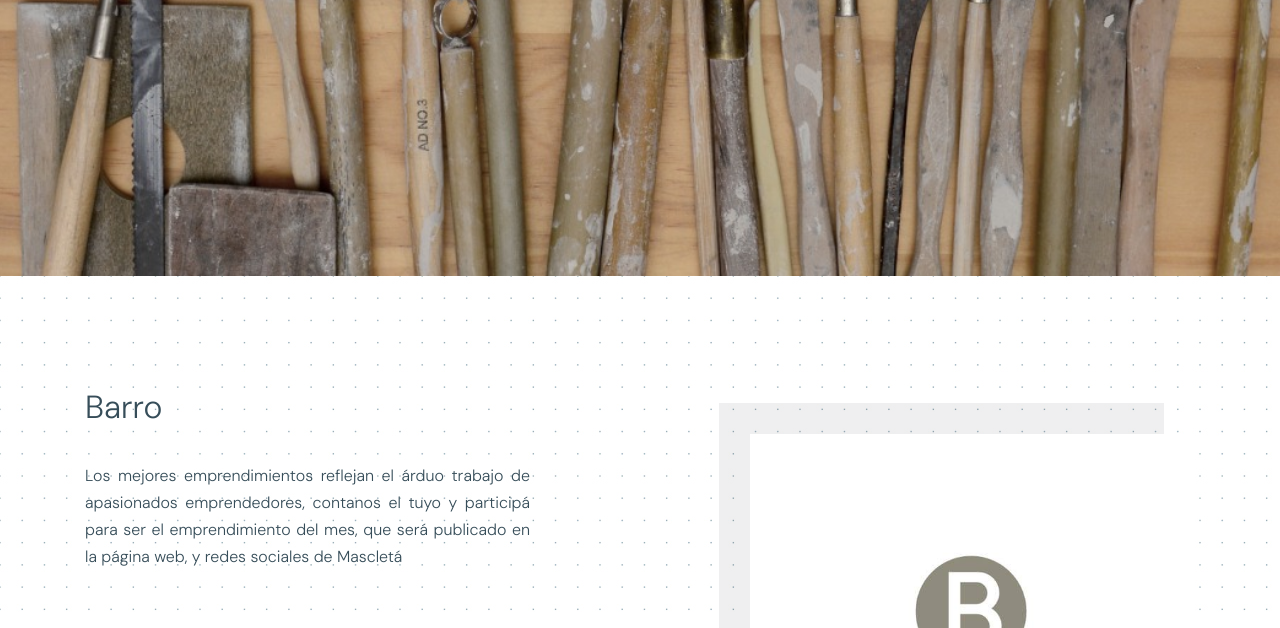
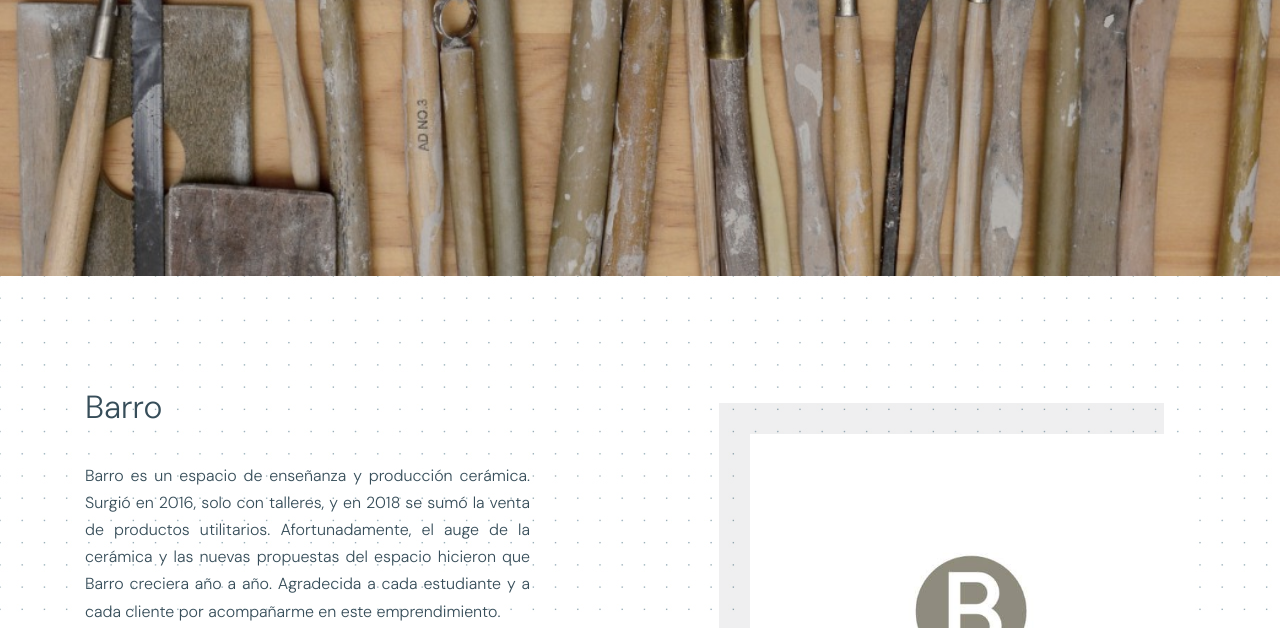
Before and after one commit to mascleta/mascleta.github.io, a plain HTML site: page Comunidad/emprendedores/emprendes/Barro.html in a window 1280 px wide. Shown: the part 324-952 px from the top of the page. Drawn offline with Linux system fonts and the light colour scheme; files whose address does not match are found by name.

Commit message:
Update Barro.html

```diff
--- a/Comunidad/emprendedores/emprendes/Barro.html
+++ b/Comunidad/emprendedores/emprendes/Barro.html
@@ -97,7 +97,7 @@
         <div class="row">
           <div class="col-md-5">
 		  </br>
-            <p style="text-align:justify">Los mejores emprendimientos reflejan el árduo trabajo de apasionados emprendedores, contanos el tuyo y participá para ser el emprendimiento del mes, que será publicado en la página web, y redes sociales de Mascletá</p>
+            <p style="text-align:justify">Barro es un espacio de enseñanza y producción cerámica. Surgió en 2016, solo con talleres, y en 2018 se sumó la venta de productos utilitarios. Afortunadamente, el auge de la cerámica y las nuevas propuestas del espacio hicieron que Barro creciera año a año. Agradecida a cada estudiante y a cada cliente por acompañarme en este emprendimiento.</p>
             <p class="my-5"><a href="https://www.instagram.com/barrotallerdeceramica/" class="more-39291">Instagram</a></p>
           </div>
 
```
